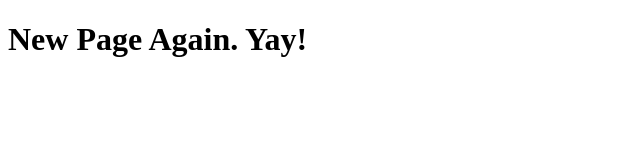
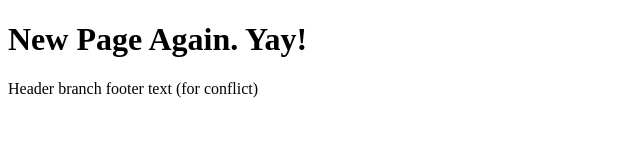
Before and after one commit to caiocarvalho93/version-control-simulation-caiocarvalho93, a plain HTML site: page index.html in a window 1280 px wide. Shown: the whole page, without its empty margins (0-640 px from the left). Drawn offline with Linux system fonts and the light colour scheme.

Commit message:
Modified footer in header branch to simulate conflict

```diff
--- a/index.html
+++ b/index.html
@@ -8,5 +8,8 @@
   <header>
     <h1>New Page Again. Yay!</h1>
   </header>
+  <footer>
+    <p>Header branch footer text (for conflict)</p>
+  </footer>
 </body>
 </html>
```
